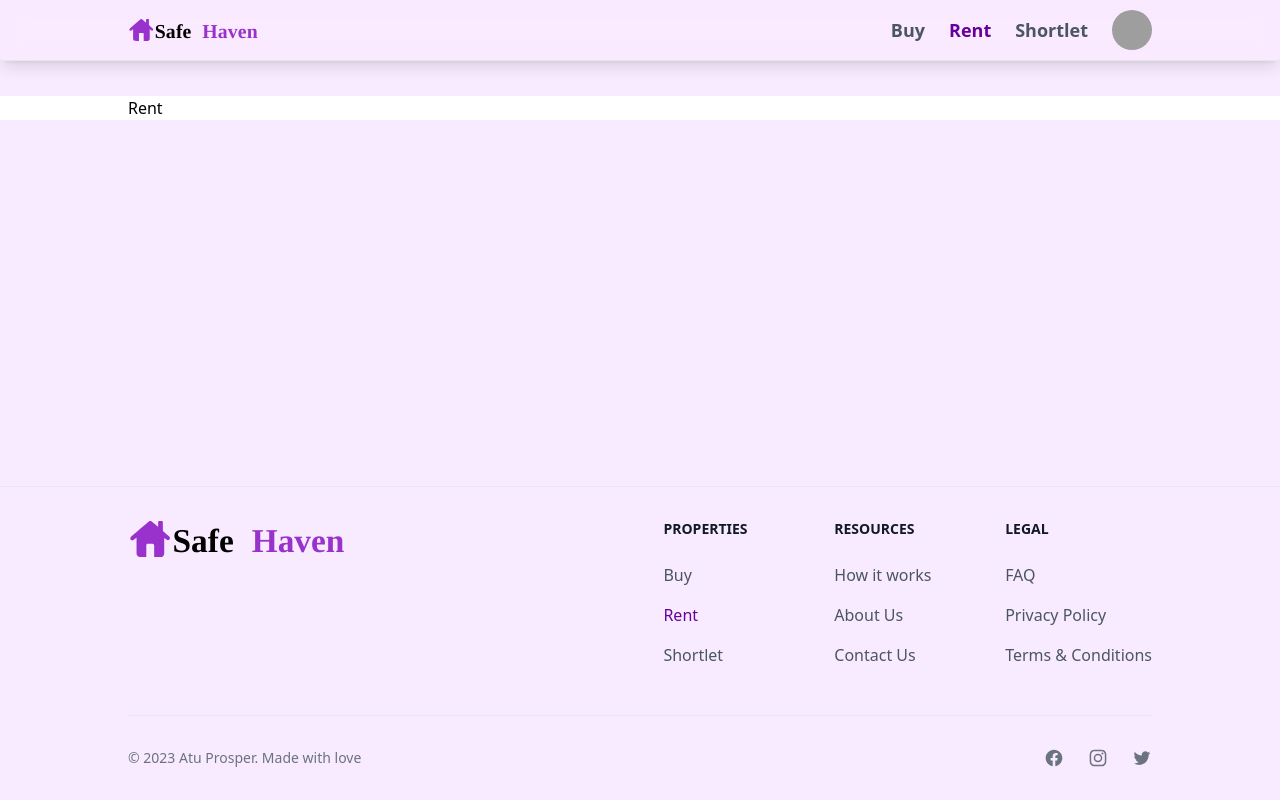
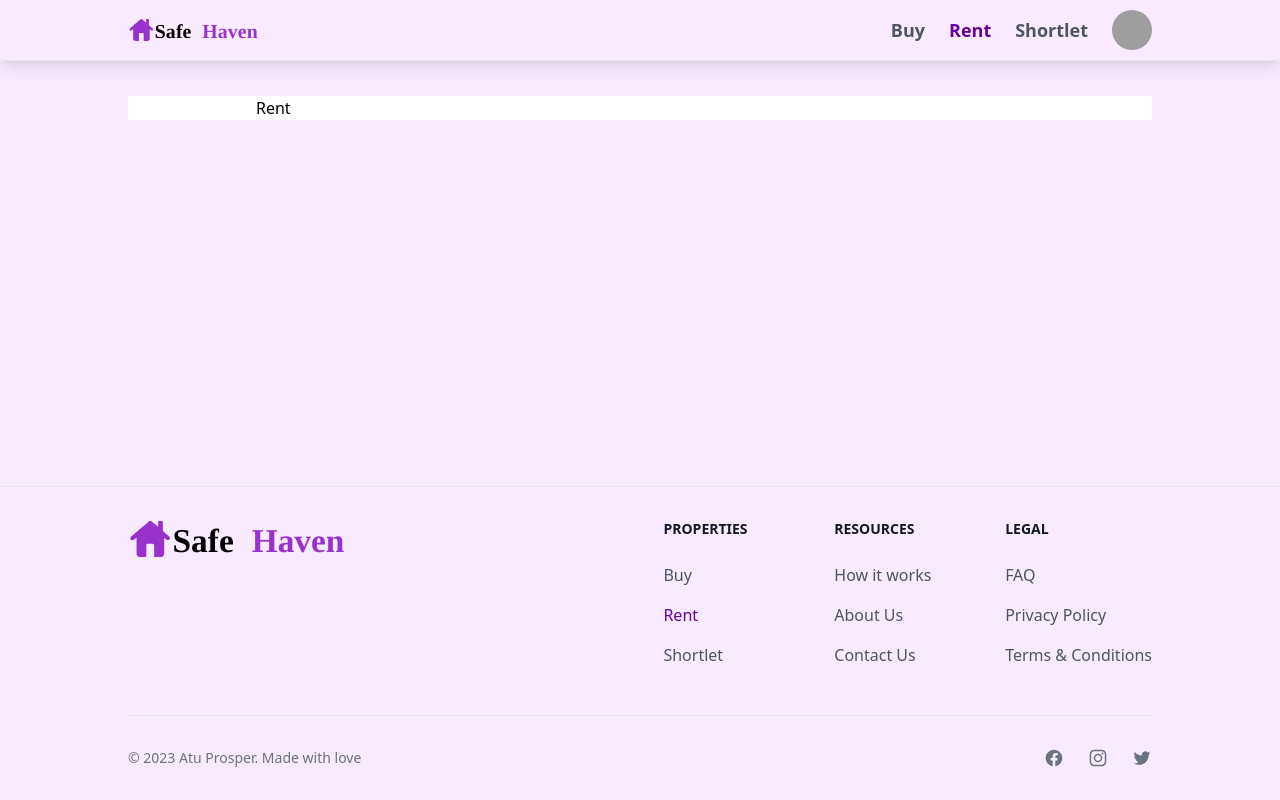
Before and after one commit to prosper74/Go-real-estate-app, a Next.js app in the folder frontend/: page /rent/1 in a window 1280 px wide. Built offline with nearby package versions, Linux system fonts and the light colour scheme; grey boxes are pictures that could not be loaded.

Commit message:
Working on single page

```diff
--- a/frontend/src/pages/rent/[rentSingle].tsx
+++ b/frontend/src/pages/rent/[rentSingle].tsx
@@ -25,7 +25,7 @@ const RentSingle: FC<IProps> = () => {
         <meta content="View all ads of properties that are to be sold" />
       </Head>
 
-      <main className="my-24">
+      <main className="px-4 mx-auto my-24 sm:!px-10 lg:!px-32">
         <div className="sm:container xs:px-4 sm:px-6 xl:px-32 mx-auto bg-white">
           {/* <Breadcrumb category="Rent" property={property.title} /> */}
           <div className="grid grid-cols-1 md:grid-cols-3 gap-0 sm:gap-6 mt-6">
```
